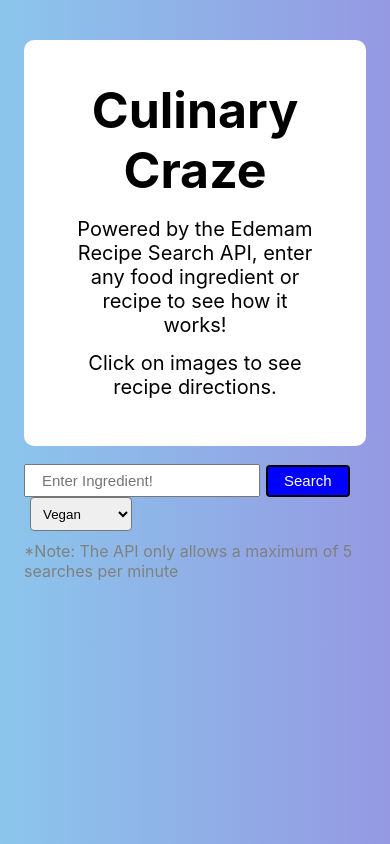
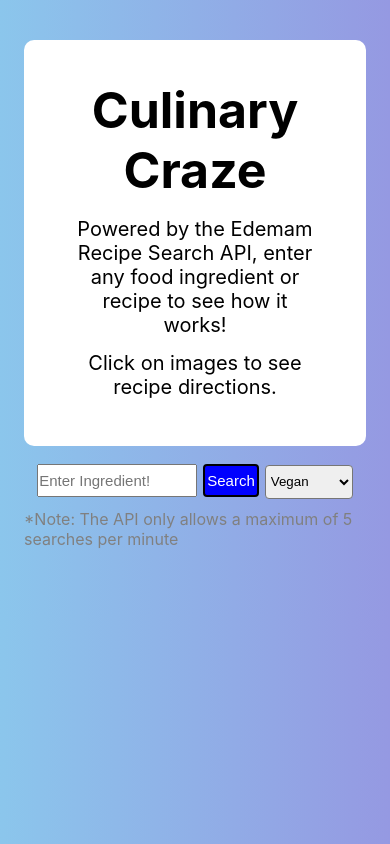
Before and after one commit to JoshSauce1/RecipeApp, a React (Create React App) app: page / in a window 390 px wide. Built offline with nearby package versions, Linux system fonts and the light colour scheme.

Commit message:
Responsive features

```diff
--- a/src/App.css
+++ b/src/App.css
@@ -80,3 +80,41 @@ html {background-color: #8BC6EC;
     margin-left: 6px;
     border-radius: 4px;
 }
+
+
+/* Tablet view */
+
+@media screen and (max-width: 910px) {
+    .app_Recipes{
+        display: grid;
+        grid-template-columns: 350px 350px;
+    }
+  }
+
+
+  /* Phone view */
+
+@media screen and (max-width: 700px) {
+    .app_Recipes{
+        display: grid;
+        grid-template-columns: 500px;
+    }
+  }
+
+  @media screen and (max-width: 510px) {
+    .app_Recipes{
+        display: grid;
+        grid-template-columns: 350px;
+    }
+    .app__input{
+        padding: 6px 0px;
+        min-width: 0px;
+        max-width: 40vw;
+    }
+    .app__submit{
+        padding: 6px 2px;
+    }
+    .app_healthLabels{
+        padding: 7.5px 1px;
+    }
+  }
--- a/src/App.js
+++ b/src/App.js
@@ -8,7 +8,7 @@ import { useEffect, useState } from "react";
 function App() {
   const [query, setquery] = useState("");
   const [recipes, setrecipes] = useState([])
-  const [healthLabel, sethealthLabel] = useState(["None"])
+  const [healthLabel, sethealthLabel] = useState(["vegan"])
 
 
 
@@ -31,6 +31,7 @@ function App() {
 
   return (
     <div className="app">
+      <meta name="viewport" content="width=device-width, initial-scale=1.0"></meta>
       <div className = "app_header">
       <h1>Culinary Craze</h1>
       <p> Powered by the Edemam Recipe Search API, enter any food ingredient or recipe to see how it works!
@@ -50,7 +51,6 @@ function App() {
         <select className="app_healthLabels">
           <option onClick={()=> sethealthLabel("vegan")}>Vegan</option>
           <option onClick={()=> sethealthLabel("vegetarian")}>Vegatarian</option>
-          <option onClick={()=> sethealthLabel("vegetarian")}>Vegatarian</option>
 
           </select>
       </form>
--- a/src/RecipeTile.css
+++ b/src/RecipeTile.css
@@ -52,3 +52,37 @@
     padding-left: 70px;
     font-size: 25px;
 }
+
+/* Tablet view */
+
+@media screen and (max-width: 910px) {
+    .recipe_label{
+        padding-left: 15px;
+    }
+
+    .recipe_image{
+        margin-left: 100px;
+    }
+  }
+
+  /* Phone view */
+
+@media screen and (max-width: 700px) {
+    .recipe_label{
+        padding-left: 85px;
+    }
+
+    .recipe_image{
+        margin-left: 177px;
+    }
+  }
+
+  @media screen and (max-width: 510px) {
+    .recipe_label{
+        padding-left: 15px;
+    }
+
+    .recipe_image{
+        margin-left: 105px;
+    }
+  }
--- a/src/RecipeTile.js
+++ b/src/RecipeTile.js
@@ -7,6 +7,7 @@ export  default function RecipeTile({recipe}) {
 
   return (
         <div className="recipeTile ">
+        <meta name="viewport" content="width=device-width, initial-scale=1.0"></meta>
         <p className="recipe_label">{recipe["recipe"]["label"]}</p>
         <p className="recipe_cals">Calories: {Math.round(recipe["recipe"]["calories"])}</p>  {/*Rounds to the nearest integer*/}
         <a href={recipe["recipe"]["url"]}> <img className="recipe_image" src={recipe["recipe"]["image"]}></img> </a>
```
Also changed, not shown: firebase.json (added), 1 other file (tests, documents, lock files or other folders).
